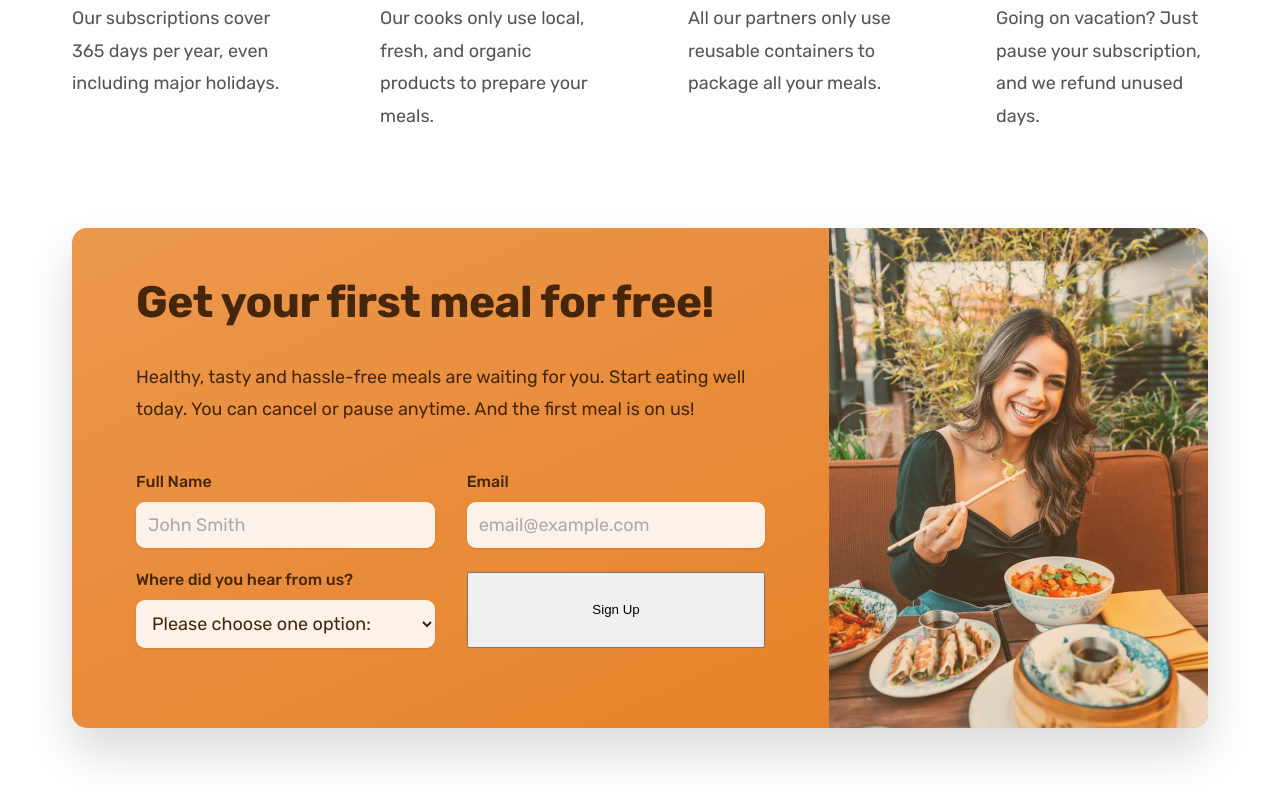
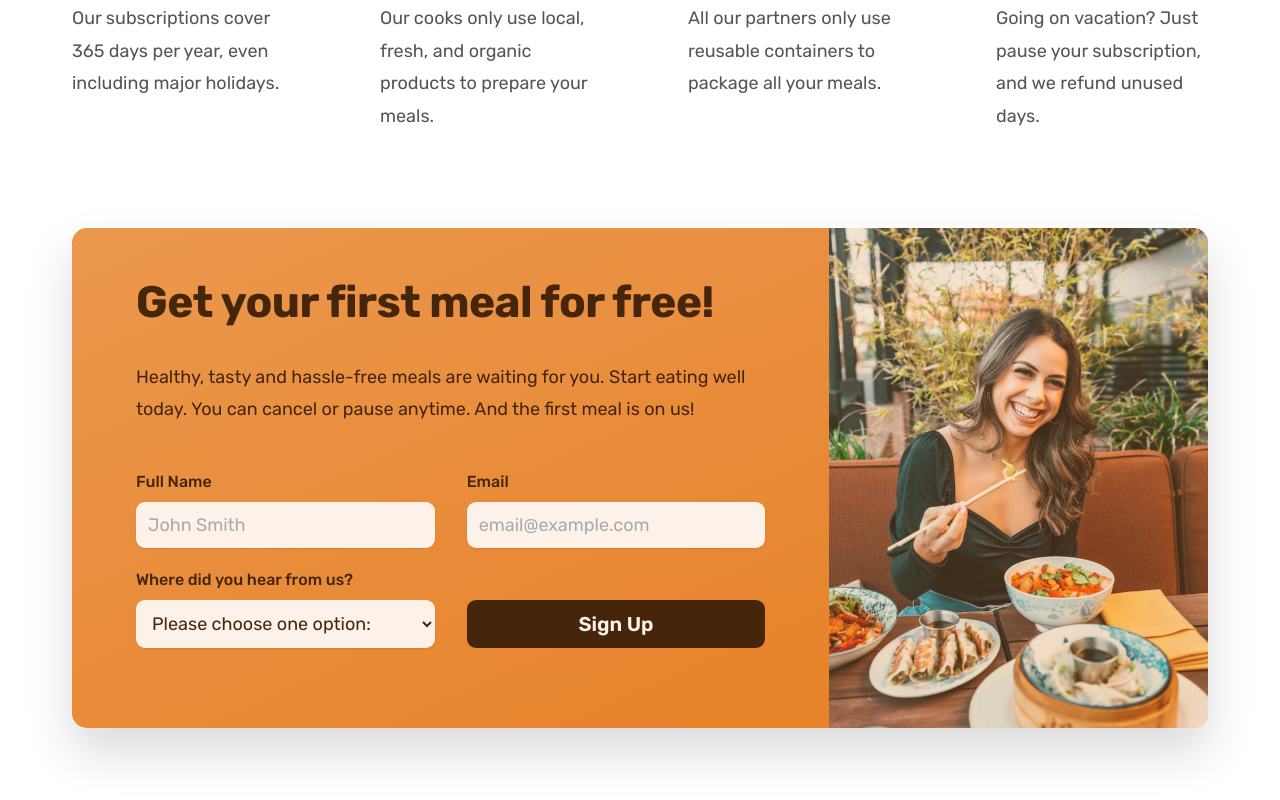
Before and after one commit to Euuphi/omnifood, a React (Create React App) app: page / in a window 1280 px wide. Shown: the part 5746-6546 px from the top of the page. Built offline with nearby package versions, Linux system fonts and the light colour scheme.

Commit message:
Import and style Button for CtaForm

```diff
--- a/src/components/Sections/CTA/CtaForm.js
+++ b/src/components/Sections/CTA/CtaForm.js
@@ -5,6 +5,7 @@ import styles from "./CtaForm.module.css";
 
 // Components
 import Grid from "../../Layout/Grid";
+import Button from "../../UI/Button";
 
 const CtaForm = () => {
     const [name, setName] = useState("");
@@ -59,7 +60,7 @@ const CtaForm = () => {
                     </select>
                 </div>
 
-                <button>Sign Up</button>
+                <Button text="Sign Up" className={styles.btnForm} />
             </Grid>
         </form>
     );
--- a/src/components/Sections/CTA/CtaForm.module.css
+++ b/src/components/Sections/CTA/CtaForm.module.css
@@ -22,8 +22,19 @@
     color: #aaa;
 }
 
-.ctaForm select {
+.btnForm {
+    align-self: end;
+    background-color: #45260a;
+    color: var(--color-tint-light);
+    padding: 1.2rem;
 }
 
-.ctaForm button {
+.btnForm:hover {
+    color: #555;
+    background-color: #fff;
 }
+
+.ctaForm *:focus {
+    outline: none;
+    box-shadow: 0 0 0 0.8rem rgba(253, 242, 233, 0.5);
+}
```
